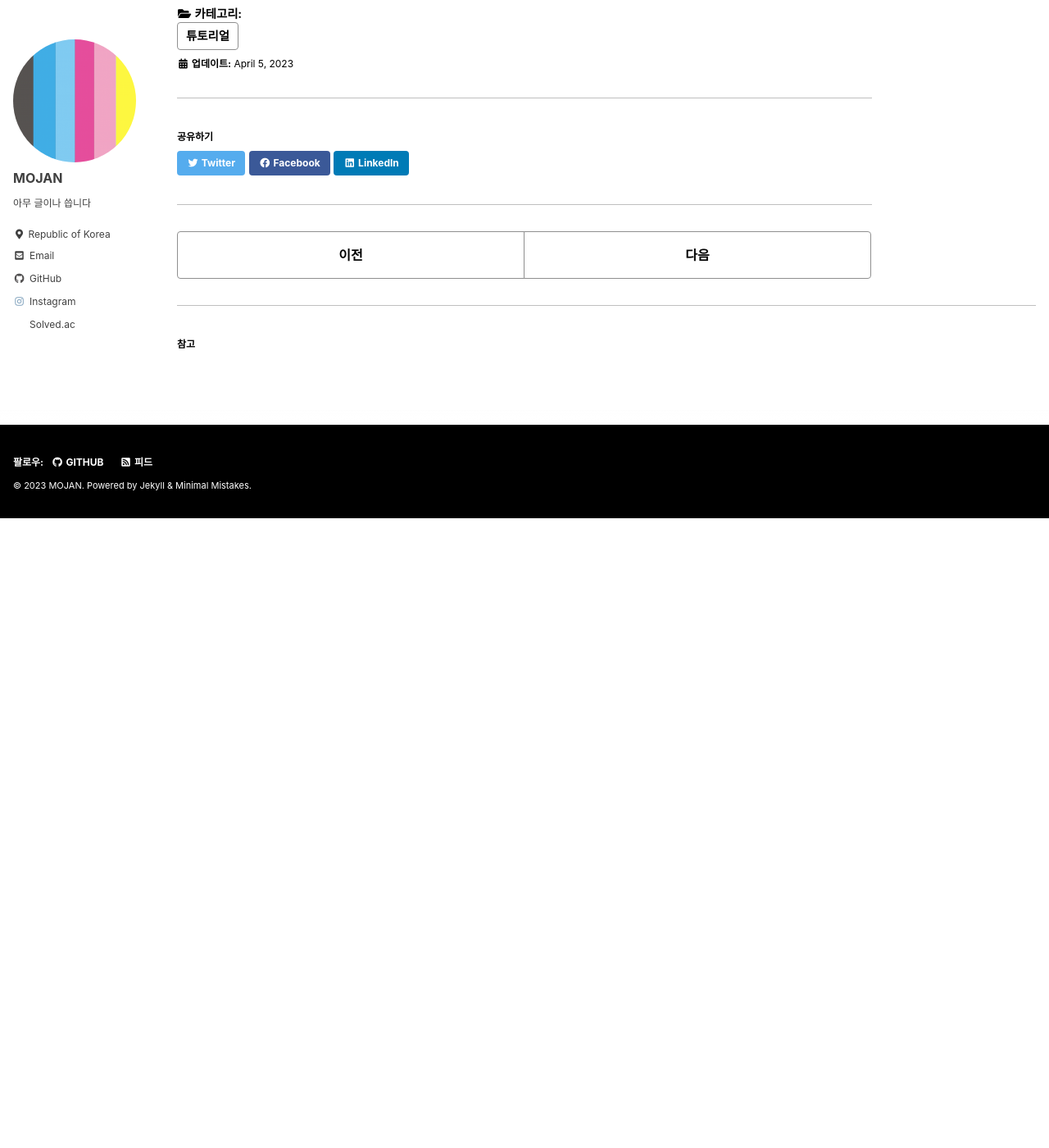
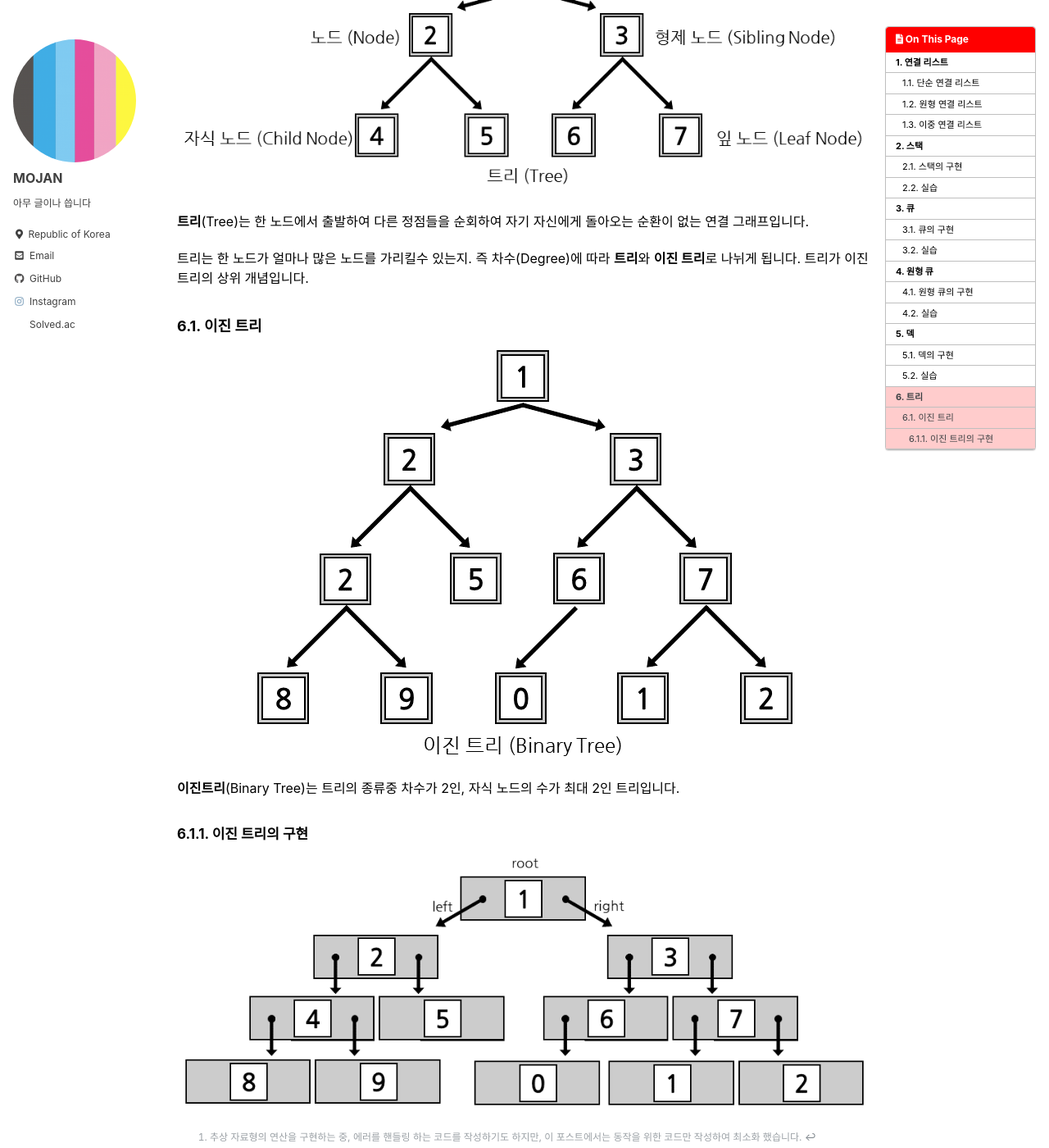
Before and after one commit to MOJAN3543/MOJAN3543.github.io, a Jekyll site: the page built from _posts/DataStructureInC/LinkedList/2023-07-09-DataStructureInLinkedList.md, in a window 1280 px wide and 1400 px high, scrolled down 35682 px. Shown: the whole window at 82% size. Built offline with Jekyll 4.4.1, drawn with Linux system fonts in a browser that asks for light colours; cached includes are drawn as plain includes; formulas are drawn with MathJax 3; before the commit the page ends 36314 px from its top, so only the background shows below that.

Commit message:
Update 2023-07-09-DataStructureInLinkedList.md

````diff
--- a/_posts/DataStructureInC/LinkedList/2023-07-09-DataStructureInLinkedList.md
+++ b/_posts/DataStructureInC/LinkedList/2023-07-09-DataStructureInLinkedList.md
@@ -1095,6 +1095,22 @@ int main(){
 ```
 위의 자료구조 구현 문제와 같이, `deleteFront`, `deleteRear`의 에러 핸들링과 `sizeofDeque`의 구현으로 [<span style="color:#009874;font-weight:bold">맞았습니다!!</span>](https://www.acmicpc.net/source/51111777)
 
+## 6. 트리
+![Tree](https://github.com/MOJAN3543/MOJAN3543.github.io/blob/main/_posts/DataStructureInC/LinkedList/Tree.png?raw=true "Tree")
+{: .text-center}
+**트리**(Tree)는 한 노드에서 출발하여 다른 정점들을 순회하여 자기 자신에게 돌아오는 순환이 없는 연결 그래프입니다.
+
+트리는 한 노드가 얼마나 많은 노드를 가리킬수 있는지. 즉 차수(Degree)에 따라 **트리**와 **이진 트리**로 나뉘게 됩니다. 트리가 이진트리의 상위 개념입니다.
+
+### 6.1. 이진 트리
+![BinaryTree](https://github.com/MOJAN3543/MOJAN3543.github.io/blob/main/_posts/DataStructureInC/LinkedList/BinaryTree.png?raw=true "BinaryTree")
+{: .text-center}
+
+**이진트리**(Binary Tree)는 트리의 종류중 차수가 2인, 자식 노드의 수가 최대 2인 트리입니다.
+#### 6.1.1. 이진 트리의 구현
+![BinaryTreeLinkedList](https://github.com/MOJAN3543/MOJAN3543.github.io/blob/main/_posts/DataStructureInC/LinkedList/BinaryTreeLinkedList.png?raw=true "BinaryTreeLinkedList")
+{: .text-center}
+
 
 [^1]: 추상 자료형의 연산을 구현하는 중, 에러를 핸들링 하는 코드를 작성하기도 하지만, 이 포스트에서는 동작을 위한 코드만 작성하여 최소화 했습니다.
 [^2]: 원형으로 연결되어 있어, 가장 뒤 노드의 다음 노드는 가장 앞 노드가 되게 됩니다.
````
